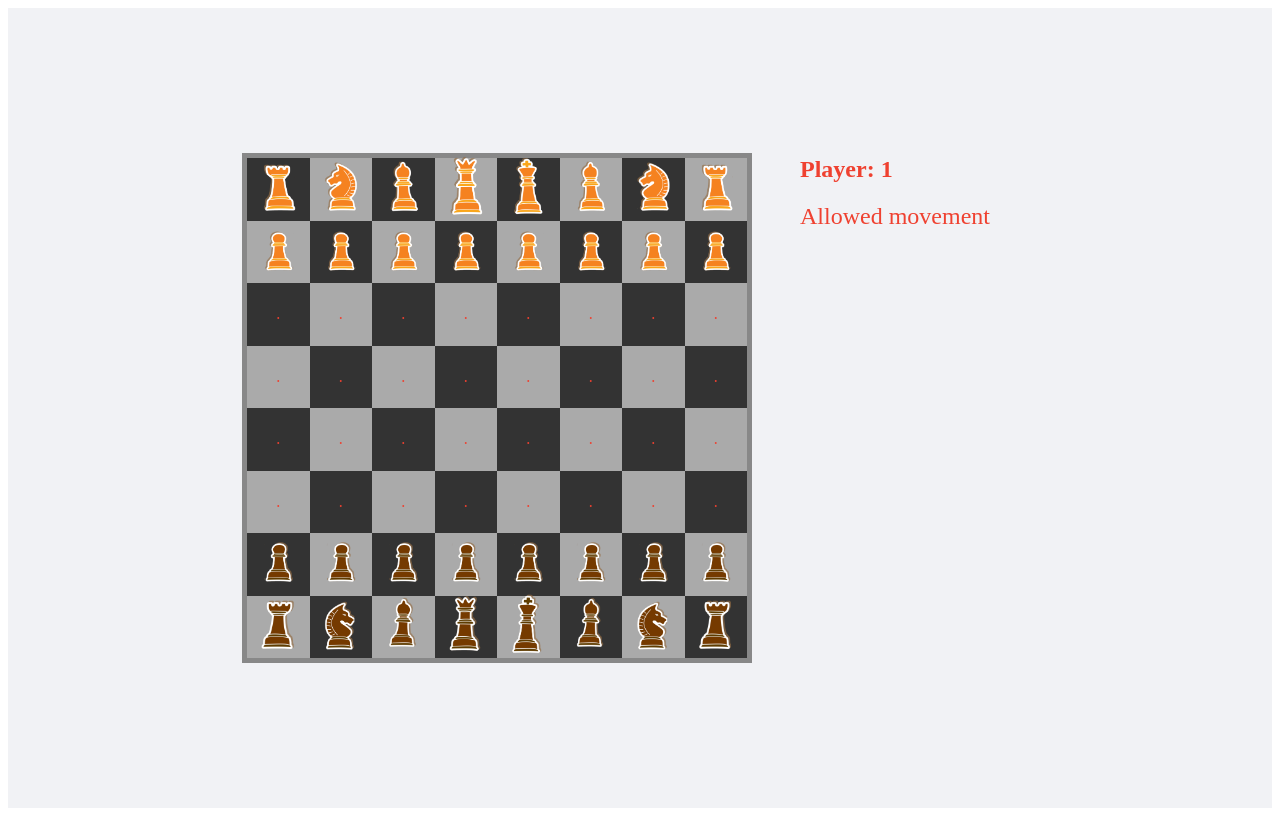
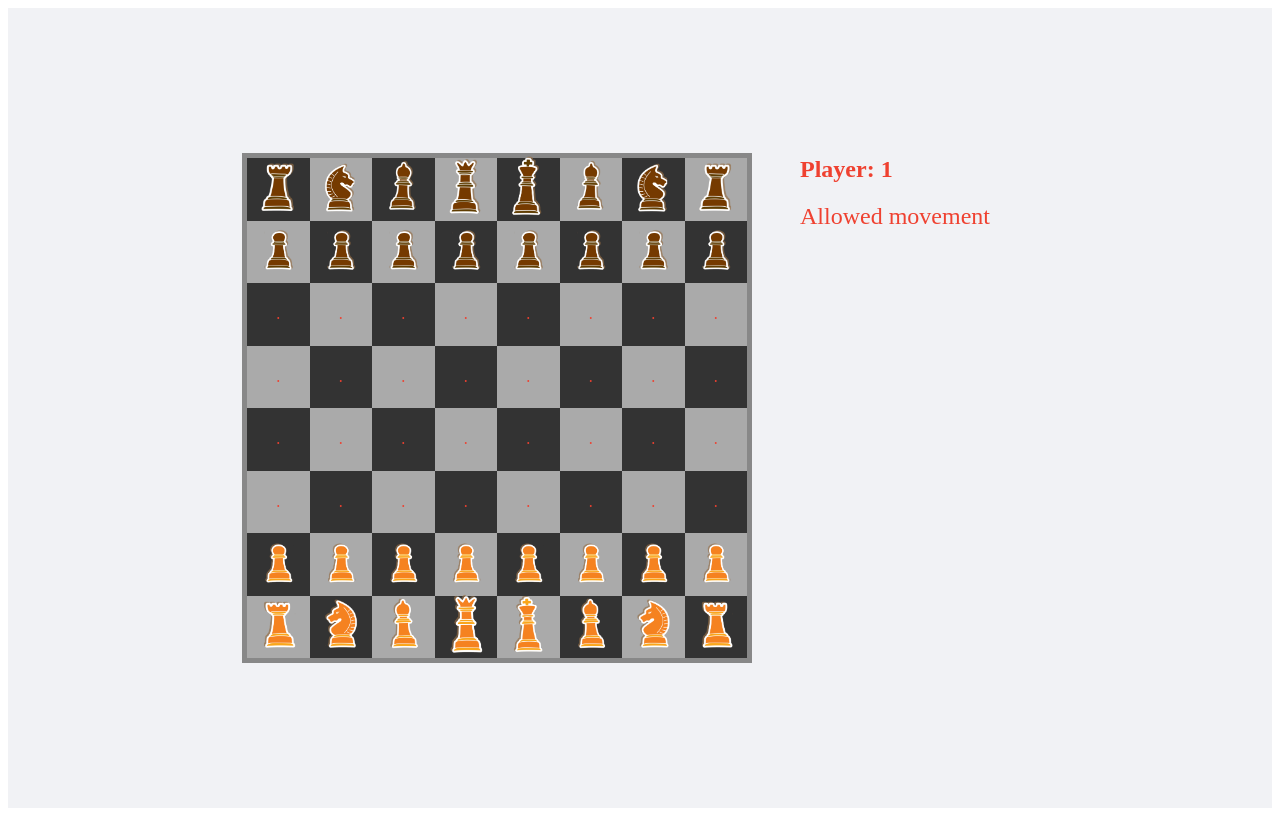
Before and after one commit to ayoubbouguettaya/chess-game, a React (Create React App) app: page / in a window 1280 px wide. Built offline with nearby package versions, Linux system fonts and the light colour scheme.

Commit message:
change color of piece for player

```diff
--- a/src/components/UI/square/index.js
+++ b/src/components/UI/square/index.js
@@ -10,7 +10,7 @@ const Square = ({ color, row, column, piece, isMyPiece, player }) => {
         dispatch, gameState: { board, myPlayer, selectedSquare, allowedSquare },
     } = useContext(gameContext);
 
-    const imageSrc = `/assets/${piece}${player === 1 ? '_' : ''}.png`;
+    const imageSrc = `/assets/${piece}${player === 1 ? '' : '_'}.png`;
 
     const isSelected = checkIsSelected({ row, column }, selectedSquare);
     const isHighlighted = checkIsHeighlighted({ row, column }, allowedSquare);
```
